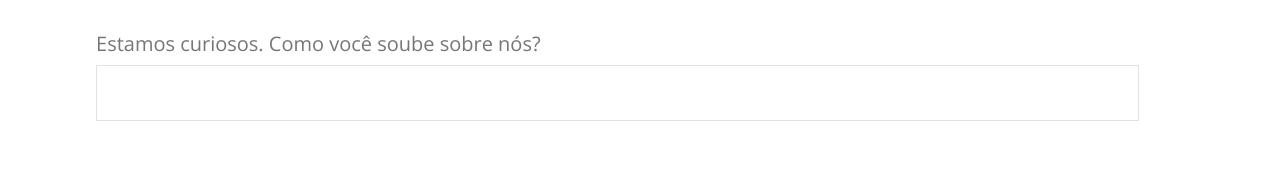
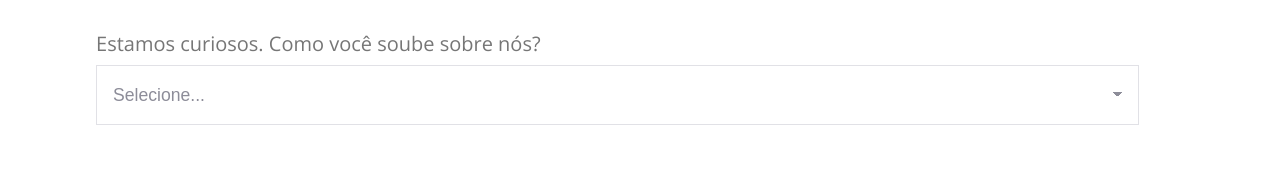
Before and after one commit to bear-system-dev/bear-system-react, a React (Vite) app: page /Carreiras in a window 1280 px wide. Shown: the part 1483-1658 px from the top of the page. Built offline with nearby package versions, Linux system fonts and the light colour scheme.

Commit message:
change referral to select menu, added card and .env.example file

```diff
--- a/src/Pages/Carreiras/components/Form/index.tsx
+++ b/src/Pages/Carreiras/components/Form/index.tsx
@@ -79,6 +79,16 @@ export function Form() {
     setError('phone', errorOptions)
 
     e.target.value = formattedPhone
+  }
+
+  const [showOtherInput, setShowOtherInput] = useState(false)
+
+  const handleReferralChange = (e: ChangeEvent<HTMLSelectElement>) => {
+    if (e.currentTarget.value === 'Outros') {
+      setShowOtherInput(true)
+    } else {
+      setShowOtherInput(false)
+    }
   }
 
   const [isSubmitting, setIsSubmitting] = useState(false)
@@ -302,13 +312,43 @@ export function Form() {
           <label className="recruitment-form__field-label" htmlFor="referral">
             <span>Estamos curiosos. Como você soube sobre nós?</span>
           </label>
-          <input
-            className="recruitment-form__field-input"
-            type="text"
+          <select
+            className="recruitment-form__field-select recruitment-form__field-select--arrow"
             id="referral"
             {...register('referral', { required: true })}
-          />
+            onChange={handleReferralChange}
+          >
+            <option value="">Selecione...</option>
+            <option value="Discord">Discord</option>
+            <option value="Amigos ou Indicação">Amigos ou Indicação</option>
+            <option value="LinkedIn">LinkedIn</option>
+            <option value="Indeed">Indeed</option>
+            <option value="GitHub">GitHub</option>
+            <option value="Instagram">Instagram</option>
+            <option value="Outros">Outros</option>
+          </select>
         </div>
+        {errors.referral && (
+          <span className="recruitment-form__error">
+            {errors.referral.message}
+          </span>
+        )}
+        {showOtherInput && (
+          <div className="recruitment-form__field-container">
+            <label
+              className="recruitment-form__field-label"
+              htmlFor="otherReferral"
+            >
+              <span>Por favor, detalhe como você soube sobre nós:</span>
+            </label>
+            <input
+              type="text"
+              className="recruitment-form__field-input"
+              id="referral"
+              {...register('referral', { required: true })}
+            />
+          </div>
+        )}
       </div>
       <button type="submit" className="recruitment-form__botao">
         {isSubmitting ? (
--- a/src/utils/helpers/arrays.ts
+++ b/src/utils/helpers/arrays.ts
@@ -91,6 +91,10 @@ export const githubUsersList = [
     ],
   },
   {
+    username: 'Zero0Di',
+    skills: ['Back End Development', 'C#', 'JavaScript', 'Node.js', 'Express'],
+  },
+  {
     username: 'artenlf',
     skills: [
       'Front End Development',
```
Also changed, not shown: vercel.json (deleted), 1 other file (tests, documents, lock files or other folders).
